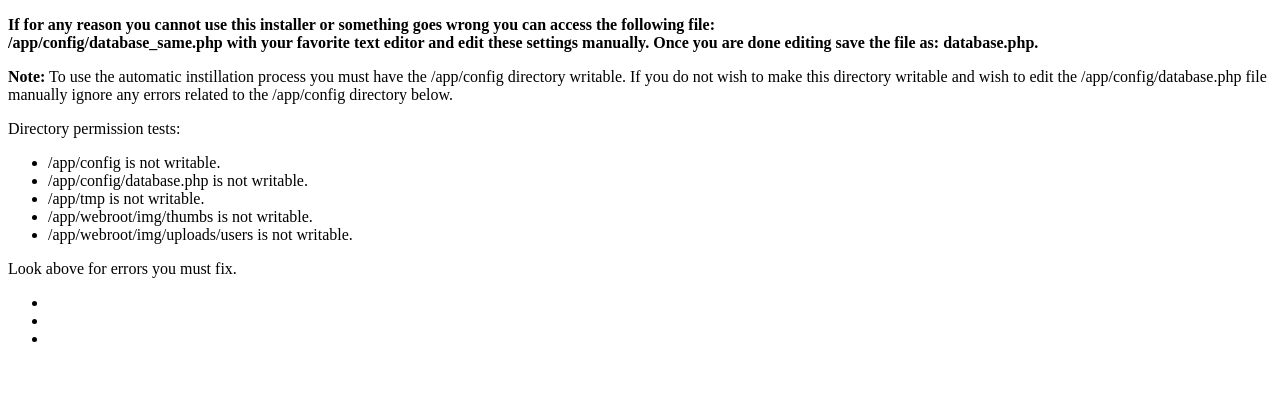
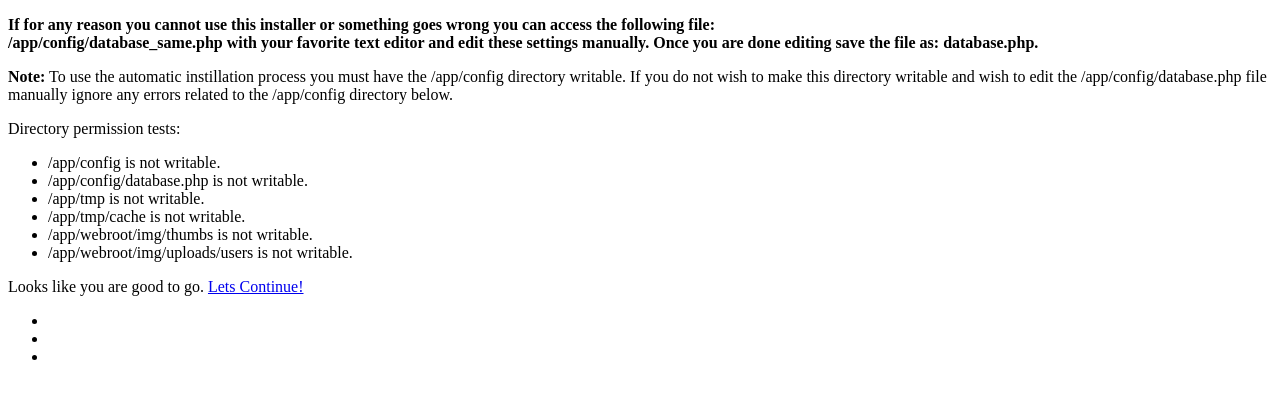
Before and after one commit to Datawalke/Coordino, a CakePHP app: the page made by app/views/installer/start.ctp in a window 1280 px wide. Shown: the part 352-751 px from the top of the page. Run offline with PHP 8.4 and a stand-in for CakePHP, Linux system fonts and the light colour scheme; the template is opened without the code that fills it, so the values that code supplies are empty; some libraries are stand-ins or nearby versions.

Commit message:
Install process cleaned up - warnings removed and an extra check has been to esnure the app/tmp/cache directory is writable.

```diff
--- a/app/views/installer/start.ctp
+++ b/app/views/installer/start.ctp
@@ -14,24 +14,27 @@
 
 <p>Directory permission tests:</p>
 <ul>
-	<li>/app/config <?if($write_config) { echo '<span class="success">is writable.</span>'; }
+	<li>/app/config <?if($writeChecks['config']) { echo '<span class="success">is writable.</span>'; }
 		else { echo '<span class="error">is not writable.</span>';}?>
 	</li>
-	<li>/app/config/database.php <?if($write_database) { echo '<span class="success">is writable.</span>'; }
+	<li>/app/config/database.php <?if($writeChecks['database']) { echo '<span class="success">is writable.</span>'; }
 		else { echo '<span class="error">is not writable.</span>';}?>
 	</li>
-	<li>/app/tmp <?if($write_tmp) { echo '<span class="success">is writable.</span>'; }
+	<li>/app/tmp <?if($writeChecks['tmp']) { echo '<span class="success">is writable.</span>'; }
 		else { echo '<span class="error">is not writable.</span>';}?>
 	</li>
-	<li>/app/webroot/img/thumbs <?if($write_thumbs) { echo '<span class="success">is writable.</span>'; }
+    <li>/app/tmp/cache <?if($writeChecks['tmp_cache']) { echo '<span class="success">is writable.</span>'; }
+    else { echo '<span class="error">is not writable.</span>';}?>
+    </li>
+	<li>/app/webroot/img/thumbs <?if($writeChecks['thumbs']) { echo '<span class="success">is writable.</span>'; }
 		else { echo '<span class="error">is not writable.</span>';}?>
 	</li>
-	<li>/app/webroot/img/uploads/users <?if($write_uploads) { echo '<span class="success">is writable.</span>'; }
+	<li>/app/webroot/img/uploads/users <?if($writeChecks['uploads']) { echo '<span class="success">is writable.</span>'; }
 		else { echo '<span class="error">is not writable.</span>';}?>
 	</li>
 </ul>
 
-<?	if($continue) { ?>
+<?	if(!in_array(false, $writeChecks)) { ?>
 	<p>Looks like you are good to go. <a href="install/database-config">Lets Continue!</a></p>
 <? } else { ?>
 	<p><span class="error">Look above for errors you must fix.</span></p>
```
Also changed, not shown: app/controllers/installer_controller.php (+10 -9 lines), app/views/layouts/install.ctp (+0 -9 lines).
